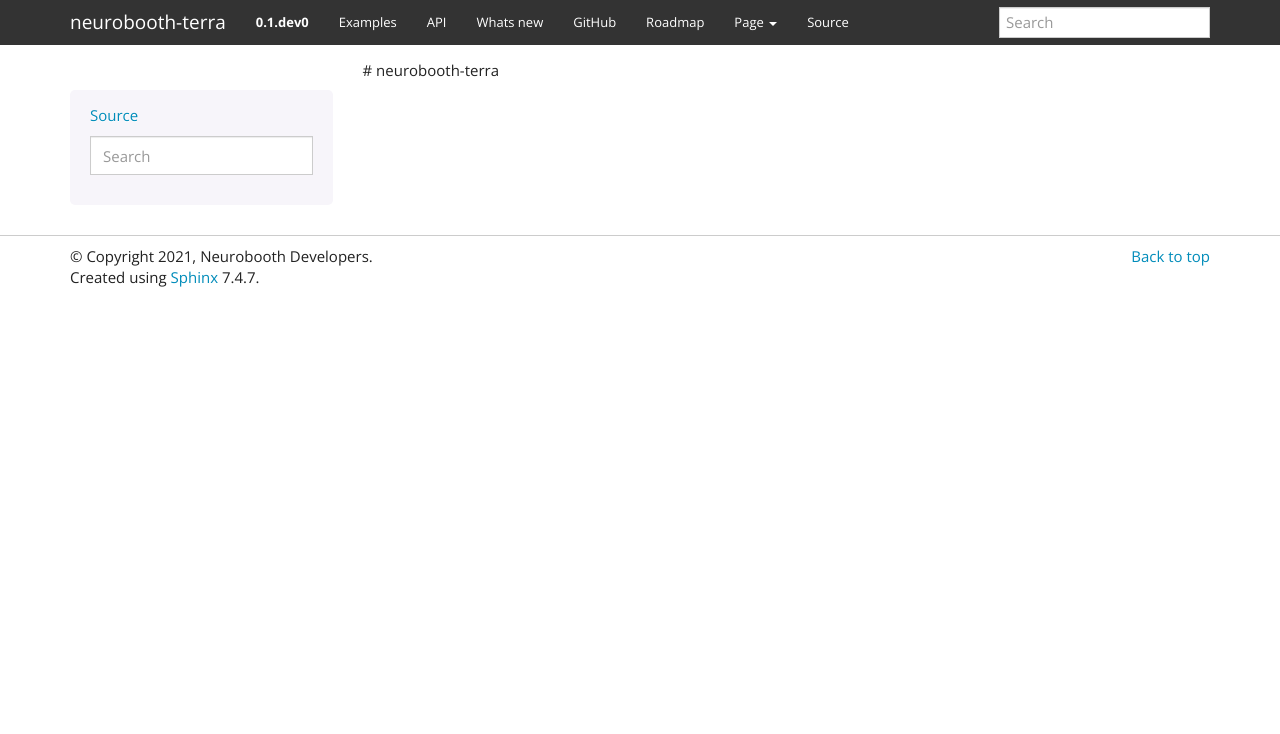
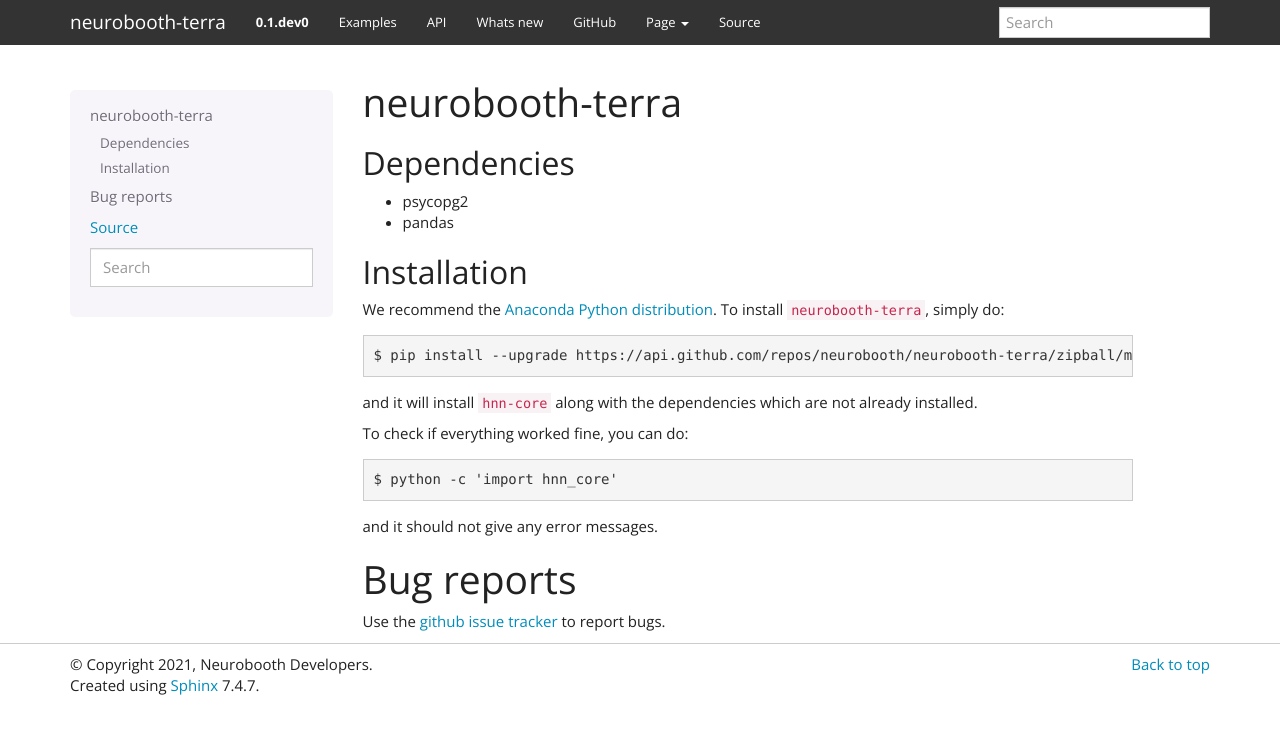
Before and after one commit to neurobooth/neurobooth-terra, a Sphinx documentation site: the page built from doc/index.rst, in a window 1280 px wide. Shown: the top 734 px of the page. Built offline with Sphinx 7.4.7, drawn with Linux system fonts in a browser that asks for light colours; the version number is read from the project's files by our own code.

Commit message:
Update readme

```diff
--- a/README.rst
+++ b/README.rst
@@ -1 +1,30 @@
-# neurobooth-terra
+neurobooth-terra
+================
+
+Dependencies
+------------
+
+* psycopg2
+* pandas
+
+Installation
+------------
+
+We recommend the `Anaconda Python distribution <https://www.anaconda.com/products/individual>`_.
+To install ``neurobooth-terra``, simply do::
+
+   $ pip install --upgrade https://api.github.com/repos/neurobooth/neurobooth-terra/zipball/master
+
+and it will install ``hnn-core`` along with the dependencies which are not already installed.
+
+To check if everything worked fine, you can do::
+
+	$ python -c 'import hnn_core'
+
+and it should not give any error messages.
+
+Bug reports
+===========
+
+Use the `github issue tracker <https://github.com/neurobooth/neurobooth-terra/issues>`_ to
+report bugs.
--- a/doc/conf.py
+++ b/doc/conf.py
@@ -103,8 +103,7 @@
         ("Examples", "auto_examples/index"),
         ("API", "api"),
         ("Whats new", "whats_new"),
-        ("GitHub", "https://github.com/neurobooth/neurobooth-terra", True),
-        ("Roadmap", "roadmap")
+        ("GitHub", "https://github.com/neurobooth/neurobooth-terra", True)
     ],
     'bootswatch_theme': "yeti"
 }
```
